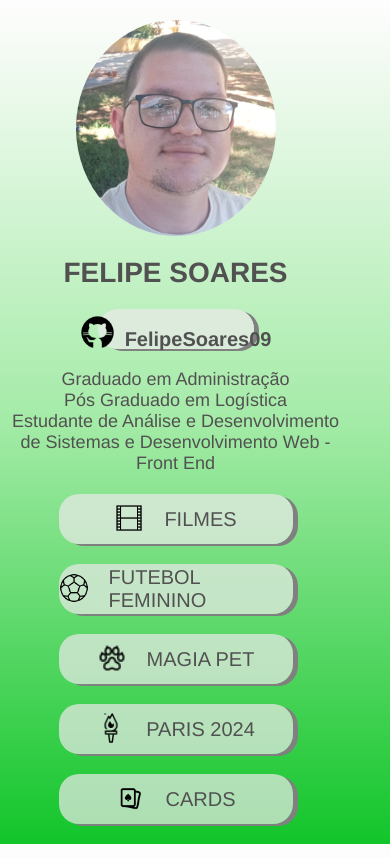
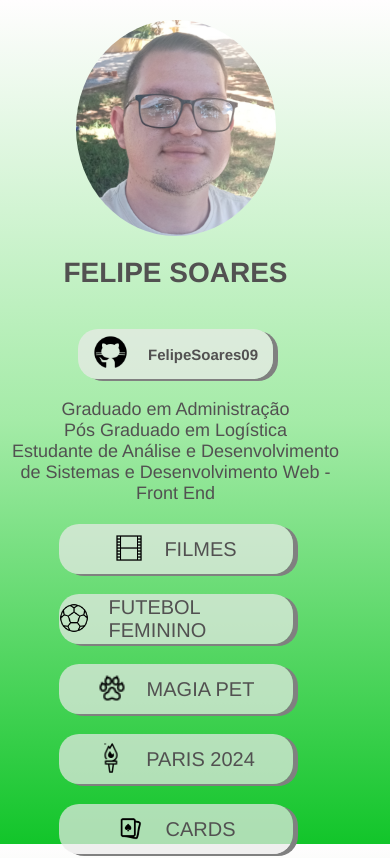
Before and after one commit to FelipeSoares09/Links, a plain HTML site: page index.html in a window 390 px wide. Shown: the top 858 px of the page. Drawn offline with Linux system fonts and the light colour scheme.

Commit message:
alteracao

```diff
--- a/index.html
+++ b/index.html
@@ -11,12 +11,14 @@
         <article>
             <figure><img src="1721842688277 1200x1200.jpg" alt=""></figure>
             <h1>FELIPE SOARES</h1>
-            <a href="https://github.com/FelipeSoares09/" target="_blank">
-                <div class="github">
-                    <h2>FelipeSoares09</h2>
-                    <figure><img src="icons8-github-50.png" alt=""></figure>
-                </div>
-            </a>
+            <section class="github">
+                <a href="https://github.com/FelipeSoares09/" target="_blank">
+                    <div>
+                        <h2>FelipeSoares09</h2>
+                        <figure><img src="icons8-github-50.png" alt=""></figure>
+                    </div>
+                </a>
+            </section>
             <section class="lista">
                 <ul>
                     <li>Graduado em Administração</li>
--- a/style.css
+++ b/style.css
@@ -46,26 +46,27 @@ article > h1 {
     flex-direction: row-reverse;
     align-items: center;
     justify-content: center;
-    gap: 1rem;
     margin-top: 2rem;
-    width: 40vw;
-    height: 4rem;
+}
+
+.github > a {
+    text-decoration: none;
+
+}
+.github > a > div {
+    width: 50vw;
+    height: 5rem;
     background: rgba(236, 234, 234, 0.705);
+    gap: 2rem;
     margin-top: 2rem;
     border-radius: 2rem;
     box-shadow: 0.5rem 0.2rem grey;
 }
-article > a {
-    text-decoration: none;
+.github > a > div > figure > img {
+    width: 3.5rem;
 }
-}
-.github > figure > img {
-    width: 3.5rem;
-    padding-top: 1rem;
-}
-.github > h2 {
-    font-size: 2rem;
-    margin-top: 2rem;
+.github > a > div > h2 {
+    font-size: 1.5rem;
 }
 .lista > ul > li {
     list-style-type: none;
@@ -116,6 +117,7 @@ div > figure > img {
 }
 article > p {
     font-size: 2rem;
+    margin-top: 5rem;
 }
 article > p > strong {
     font-size: 2.5rem;
```
